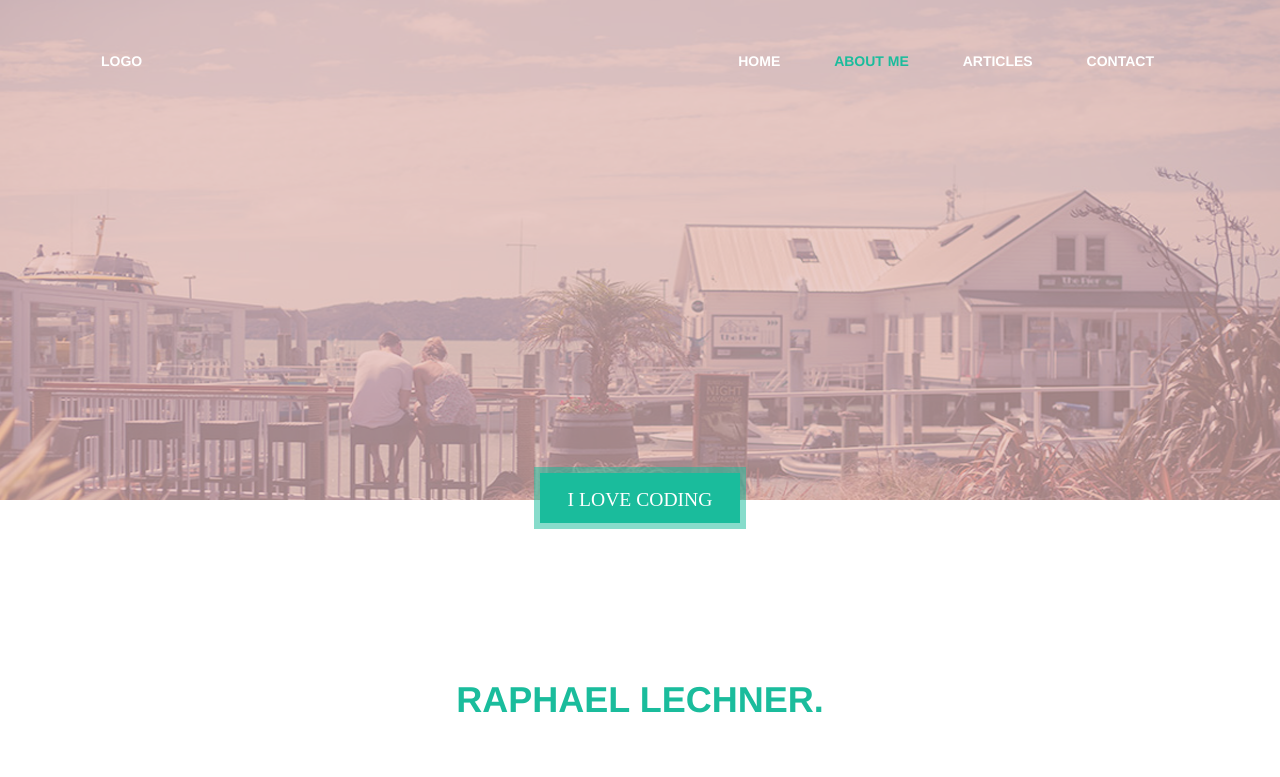
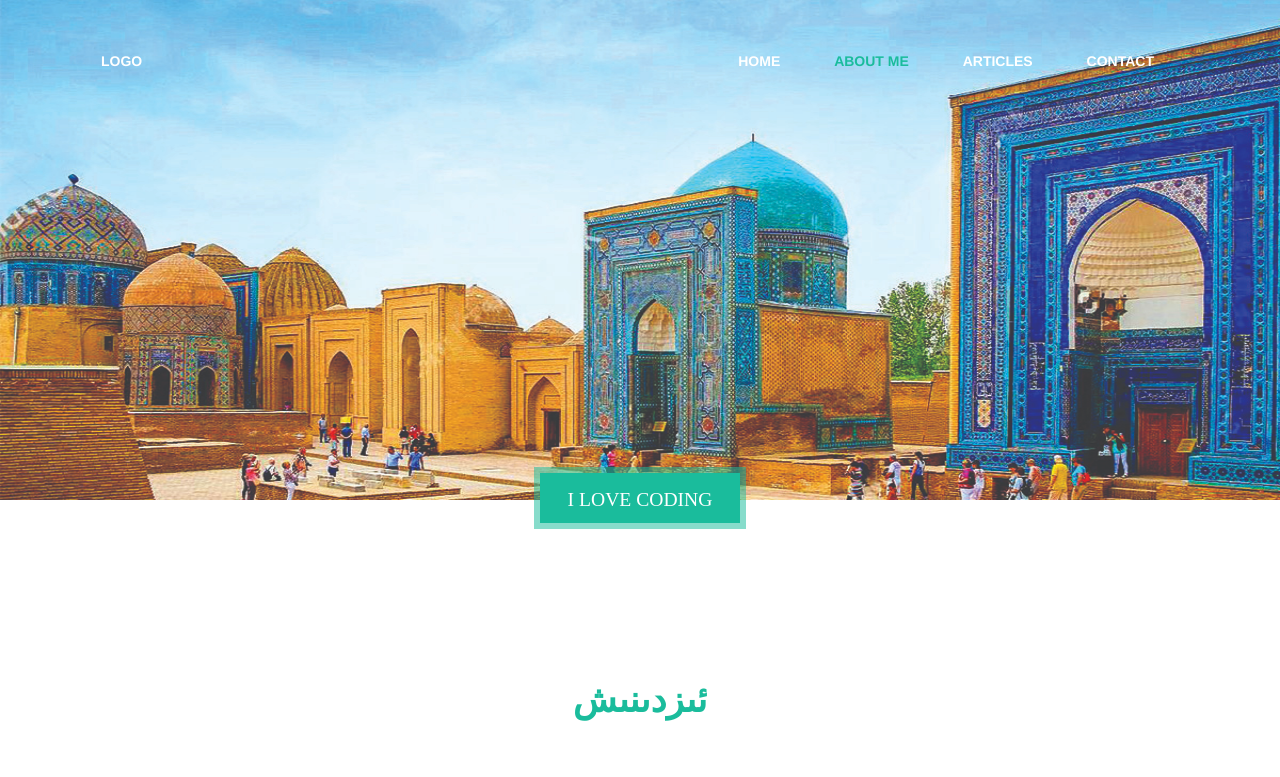
Before and after one commit to Abide-sdet/Izden.github.io, a plain HTML site: page index.html in a window 1280 px wide. Shown: the top 777 px of the page. Drawn offline with Linux system fonts and the light colour scheme.

Commit message:
editcontainer

```diff
--- a/index.html
+++ b/index.html
@@ -35,7 +35,7 @@
         <h1>My I introduce myself ?</h1>
         <h3>Fontend Designer | UI/UX Designer</h3>
       </div>
-      <img src="img/container.png" alt="">
+      <img src="img/piccontainer.jpg" alt="">
       <div class="goahead">
         <a href="#">I love Coding</a>
       </div>
@@ -43,7 +43,7 @@
     <!-- about-me -->
     <div class="about-me">
       <div class="about-me-intero wow fadeIn  data-wow-duration="1s" data-wow-delay="1s"">
-        <h1>RAPHAEL   LECHNER.</h1>
+        <h1>ئىزدىنىش </h1>
         <p>Lorem ipsum dolor sit amet, consetetur sadipscing elitr, sed diam nonumy eirmod tempor invidunt ut labore et dolore magna aliquyam erat, sed diam voluptua. At vero eos et accusam et justo duo dolores et ea rebum. Stet clita kasd gubergren, no sea takimata sanctus est Lorem ipsum dolor sit amet. Lorem ipsum dolor sit amet, consetetur sadipscing elitr, sed diam nonumy eirmod tempor invidunt ut labore et dolore magna aliquyam erat, sed diam voluptua. </p>
       </div>
       <div class="about-me-block col-md-12">
```
Also changed, not shown: img/container.png (deleted), img/piccontainer.jpg (added).
